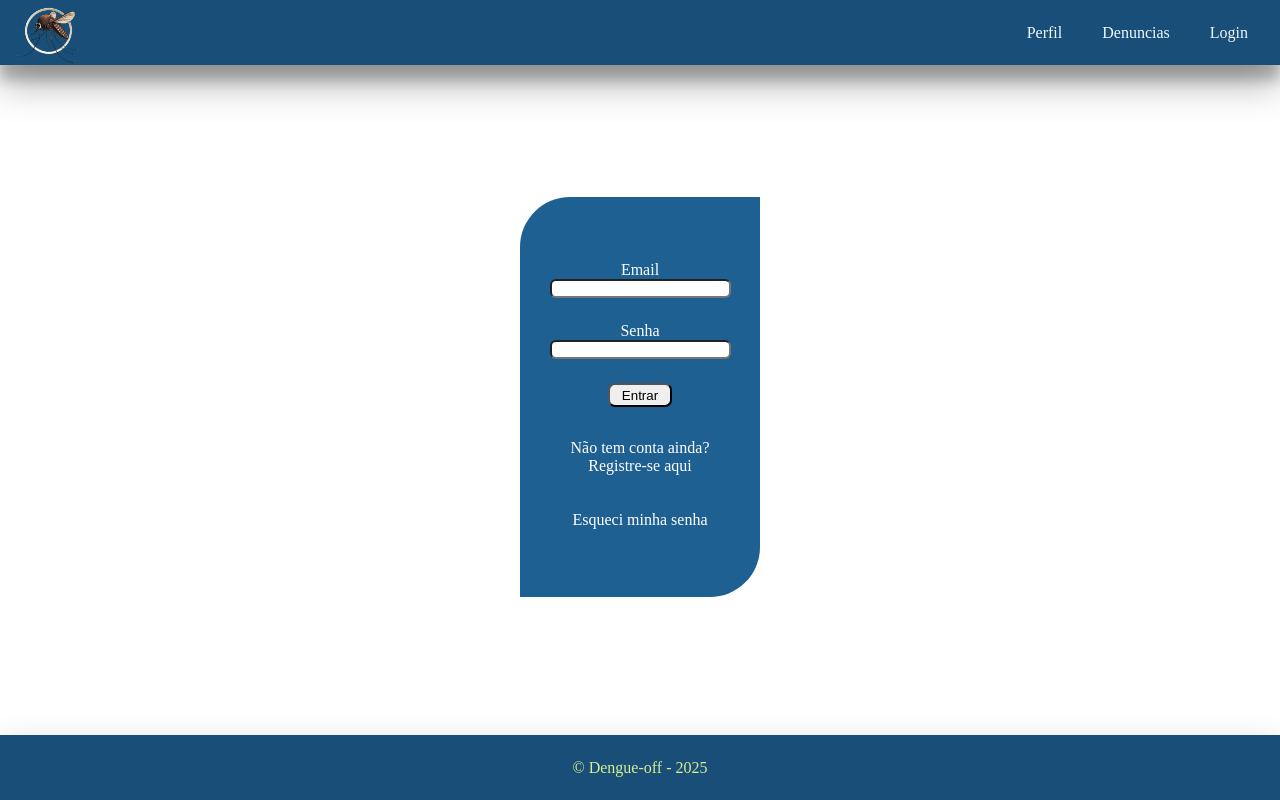
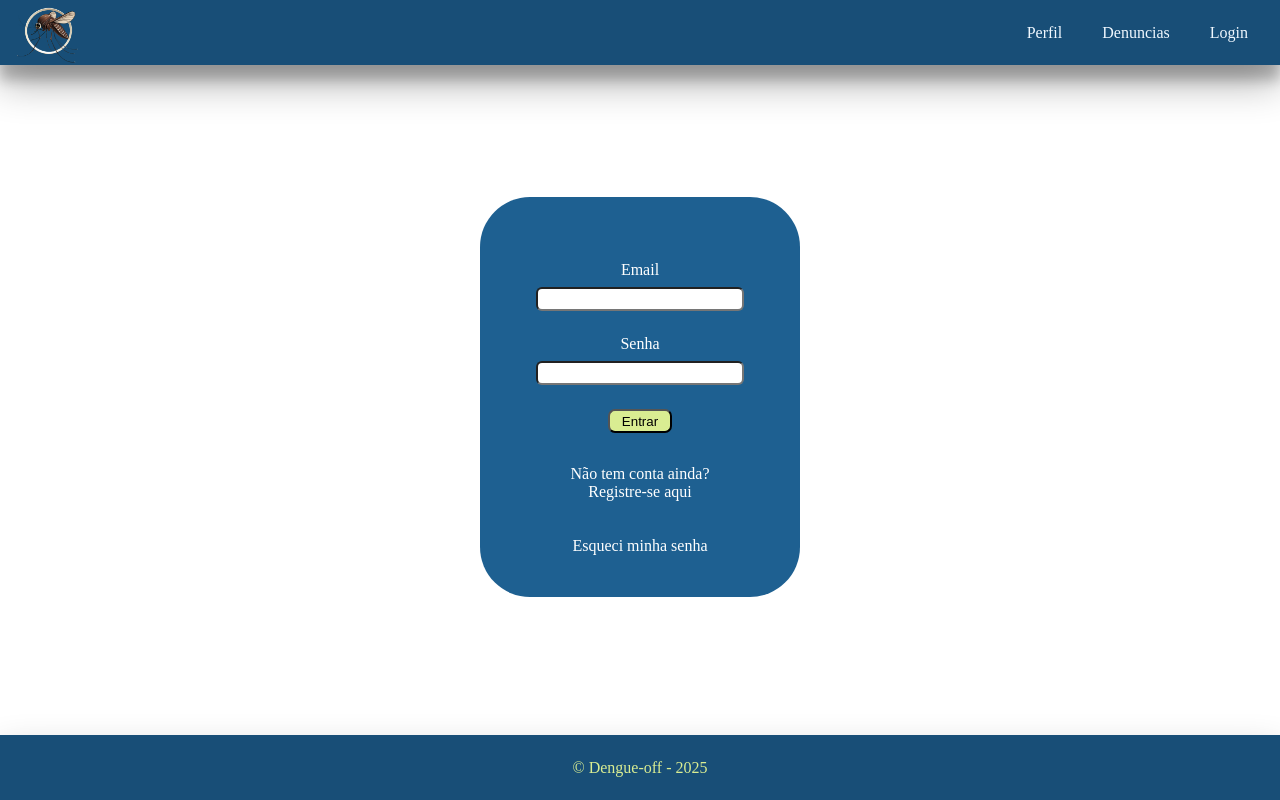
Before and after one commit to junior15446/Projeto_Integrador, a React (Vite) app: page /login in a window 1280 px wide. Built offline with nearby package versions, Linux system fonts and the light colour scheme.

Commit message:
Refactor: Alteração na tela de login

```diff
--- a/src/styles/style.css
+++ b/src/styles/style.css
@@ -89,21 +89,23 @@ a:hover {
 
 .authentication {
     background-color: #1E6091;
-    width: 15rem;
+    width: 20rem;
     height: 25rem;
     display: flex;
     align-items: center;
     justify-content: flex-start;
     flex-direction: column;
     padding-top: 4rem;
-    border-top-left-radius: 50px;
-    border-bottom-right-radius: 50px;
+    border-radius: 50px;
     color: #fff;
 }
 
 .authentication>input {
     margin-bottom: 1.5rem;
     border-radius: 6px;
+    width: 13rem;
+    height: 1.5rem;
+    margin-top: 0.5rem;
 }
 
 .authentication>button {
@@ -111,4 +113,11 @@ a:hover {
     height: 1.5rem;
     width: 4rem;
     margin-bottom: 11.5px;
+    background-color: #D9ED92;
 }
+
+.authentication>button:hover {
+    color: grey;
+    transition: 1s;
+    box-shadow: rgba(0, 0, 0, 0.25) 0px 54px 55px, rgba(0, 0, 0, 0.12) 0px -12px 30px, rgba(0, 0, 0, 0.12) 0px 4px 6px, rgba(0, 0, 0, 0.17) 0px 12px 13px, rgba(0, 0, 0, 0.09) 0px -3px 5px;
+}
```
